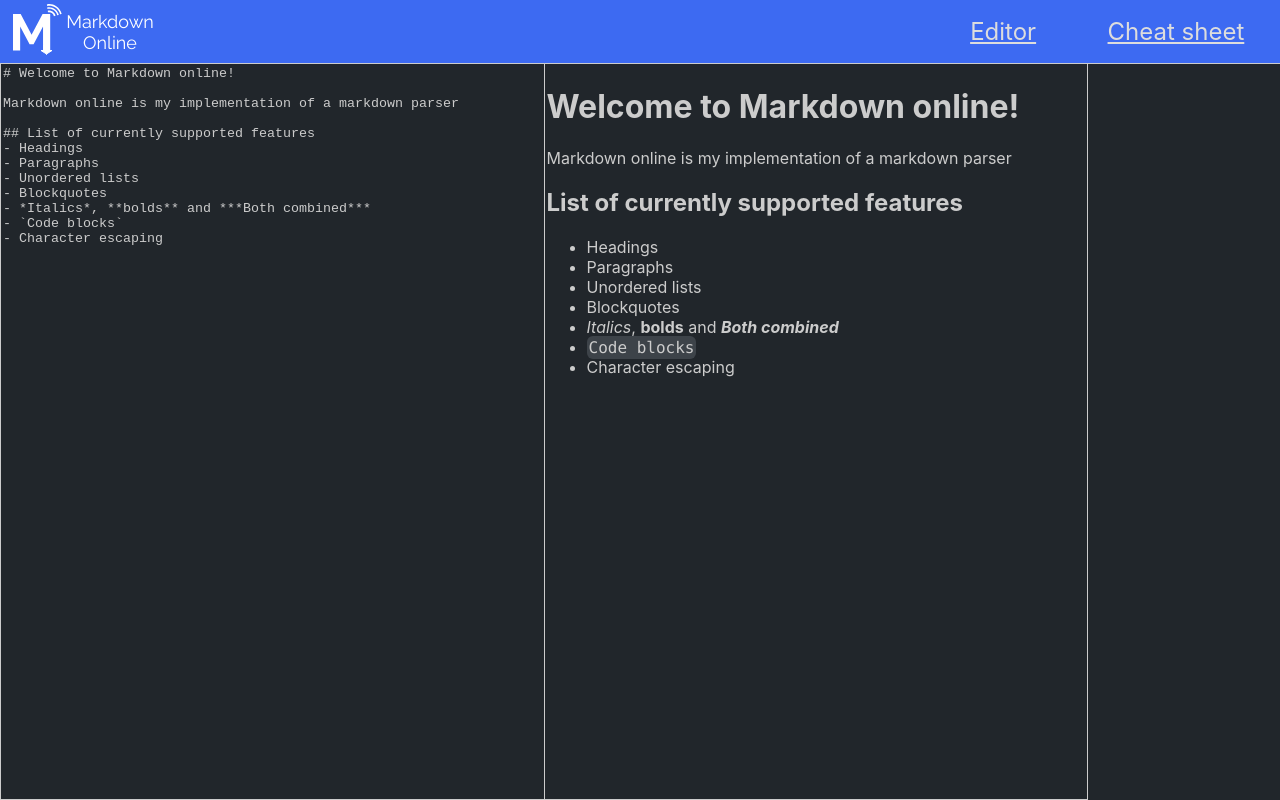
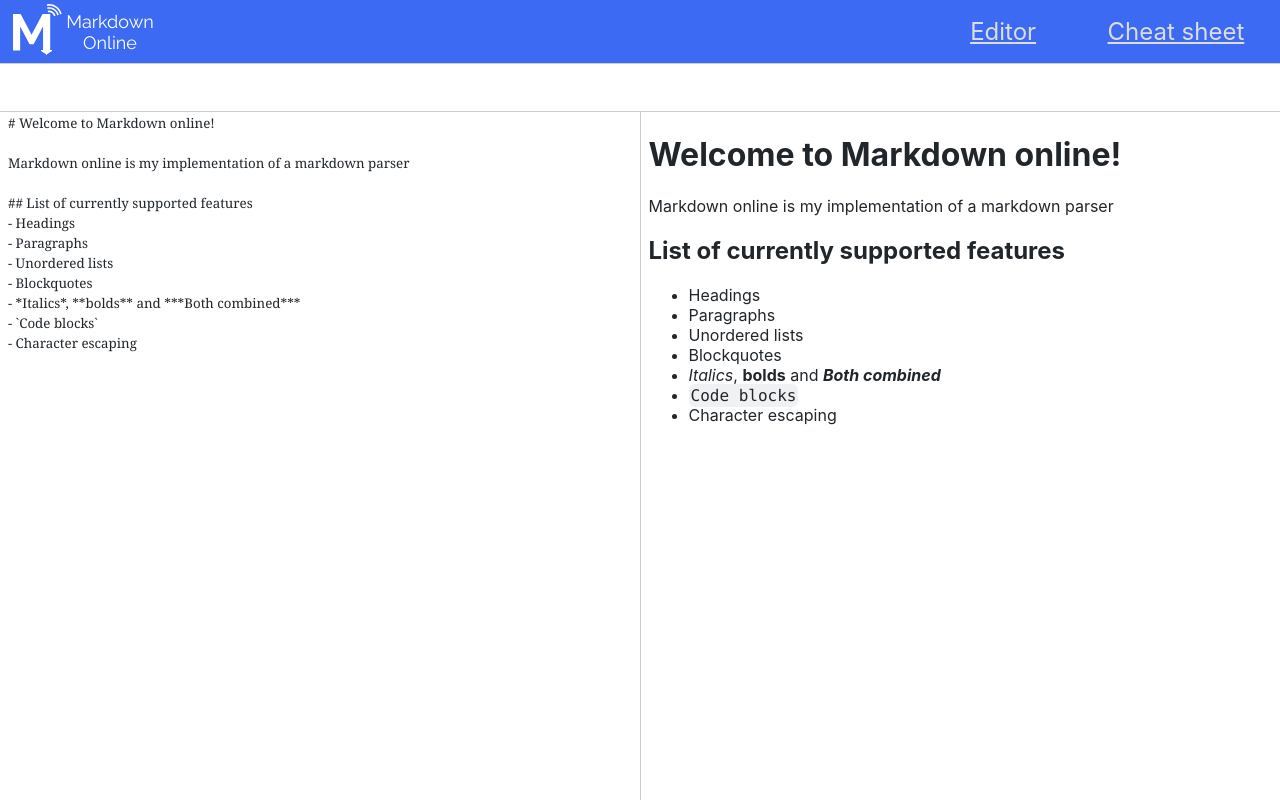
Before and after one commit to UltimateDoge5/Markdown-online, a React (Create React App) app: page / in a window 1280 px wide. Built offline with nearby package versions, Linux system fonts and the light colour scheme.

Commit message:
Visual revamp of whole page
Made a visual overhaul as I didn't like the color palette anymore. Made improvements to the text area and render area.

```diff
--- a/src/App.tsx
+++ b/src/App.tsx
@@ -21,6 +21,7 @@ function App() {
 	return (
 		<>
 			<Navbar />
+			<div></div>
 			<main>
 				<textarea
 					wrap="on"
--- a/src/styles/App.css
+++ b/src/styles/App.css
@@ -33,7 +33,6 @@ nav a:visited {
 }
 
 nav a {
-	/* text-decoration: none; */
 	text-align: center;
 	position: relative;
 	margin: 20px;
@@ -42,10 +41,9 @@ nav a {
 }
 
 main {
-	width: 85%;
+	width: 100%;
 	display: flex;
-	float: left;
-	height: calc(100vh - 64px);
+	height: calc(94vh - 64px);
 }
 
 main textarea,
@@ -53,15 +51,17 @@ main div {
 	width: 50%;
 	padding: 2px;
 	min-height: 50vh;
-	background-color: var(--background);
-	color: #cccccc;
-	border-top: 0 !important;
-	border: 1px solid #cccccc;
-	overflow: auto;
+	background-color: var(--background-light);
+	color: var(--background);
+	overflow: visible;
 }
 
 main textarea {
 	resize: none;
+	line-height: 1.5;
+	border: none;
+	font-family: Georgia, Cambria, serif;
+	padding-left: 8px;
 }
 
 main textarea:focus {
@@ -69,7 +69,10 @@ main textarea:focus {
 }
 
 main div {
-	border-left: 0 !important;
+	border-left: 1px solid #cccccc;
+	padding-left: 8px;
+	word-wrap: break-word;
+	font-size: 16px;
 	overflow: auto;
 }
 
@@ -89,6 +92,16 @@ code {
 	padding: 2px;
 	border-radius: 6px;
 	text-align: center;
+}
+
+#root > div {
+	display: flex;
+	justify-content: center;
+	align-items: center;
+	height: 6vh;
+	background-color: var(--background-light);
+	border-bottom: 1px solid #ccc;
+	box-sizing: border-box;
 }
 
 @media (max-width: 575.98px) {
--- a/src/styles/index.css
+++ b/src/styles/index.css
@@ -19,6 +19,7 @@
 
 :root {
 	--primary: #3d6af2;
+	--primary-light: #4d92ff;
 	--background: #21262b;
 	--backgorund-light: #fff;
 }
@@ -34,8 +35,8 @@ body,
 #root {
 	width: 100vw;
 	min-height: 100vh;
-	background-color: var(--background);
-	color: white;
+	background-color: var(--backgorund-light);
+	color: var(--background);
 }
 
 code {
```
